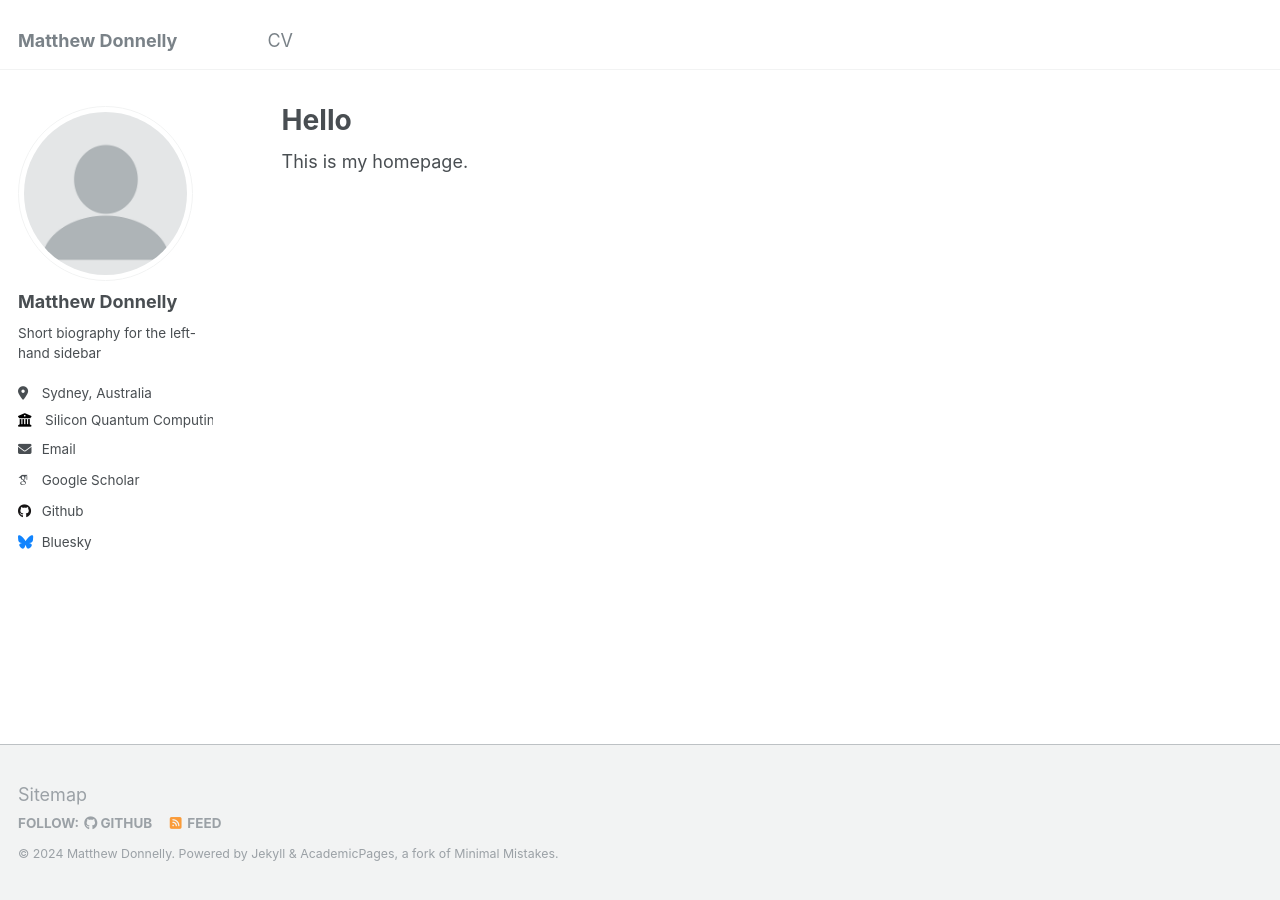
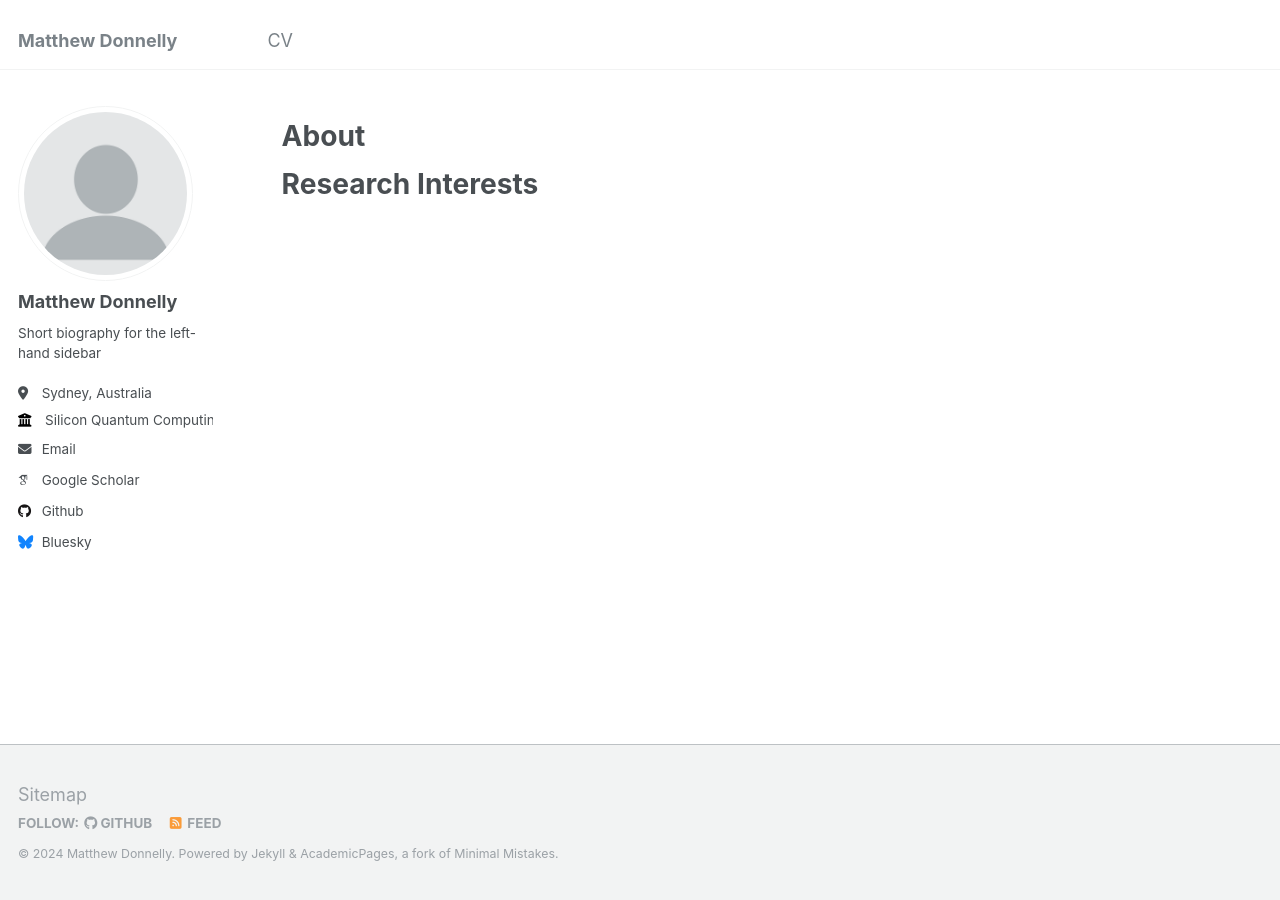
Before and after one commit to matthew-donnelly/matthew-donnelly.github.io, a Jekyll site: the page built from _pages/about.md, in a window 1280 px wide. Built offline with Jekyll 4.4.1, drawn with Linux system fonts in a browser that asks for light colours; some web fonts are replaced.

Commit message:
Update about.md

```diff
--- a/_pages/about.md
+++ b/_pages/about.md
@@ -1,10 +1,12 @@
 ---
 permalink: /
-title: "Hello"
+title: ""
 author_profile: true
 redirect_from:
   - /about/
   - /about.html
 ---
 
-This is my homepage.
+# About
+
+# Research Interests
```
